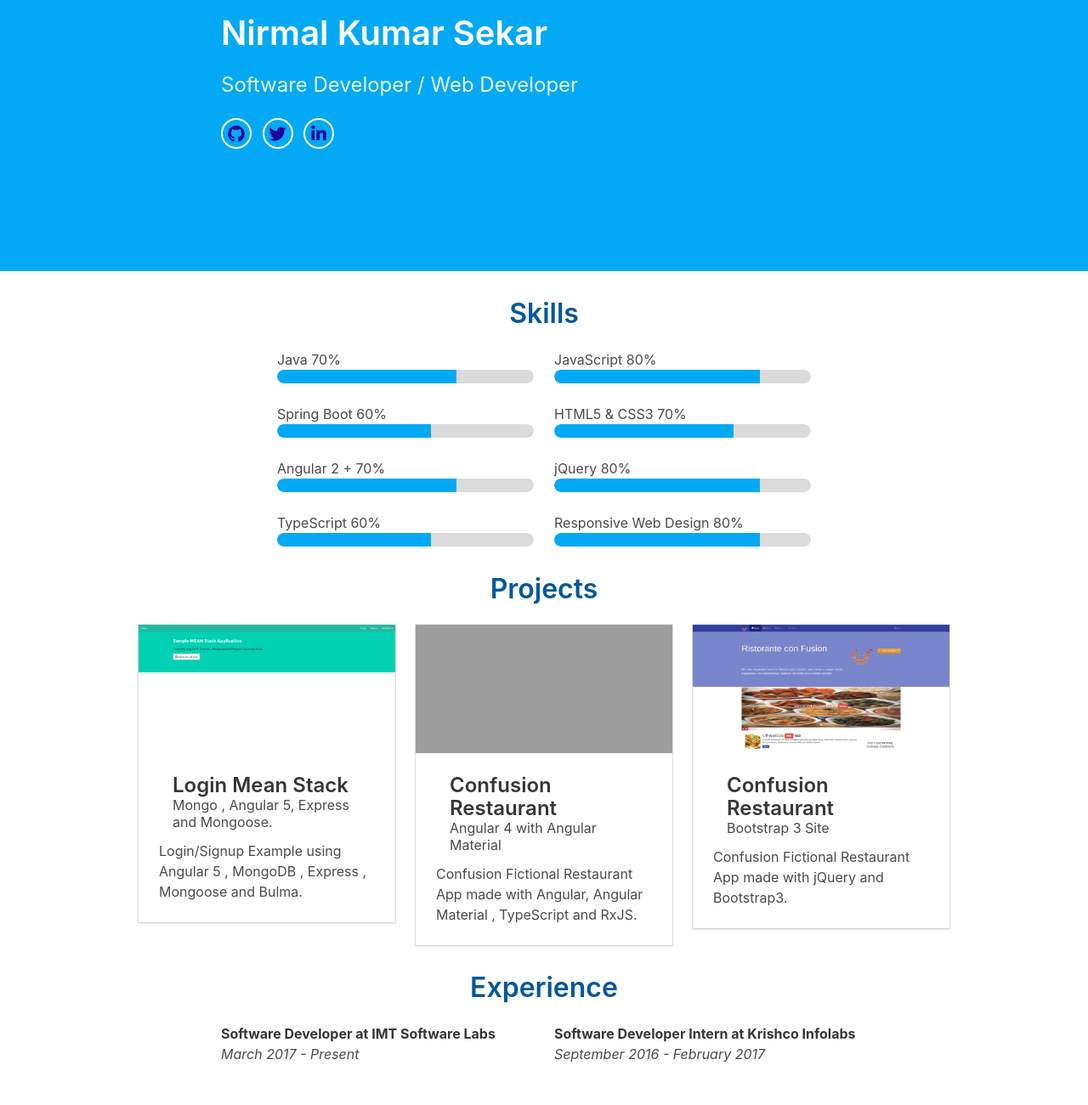
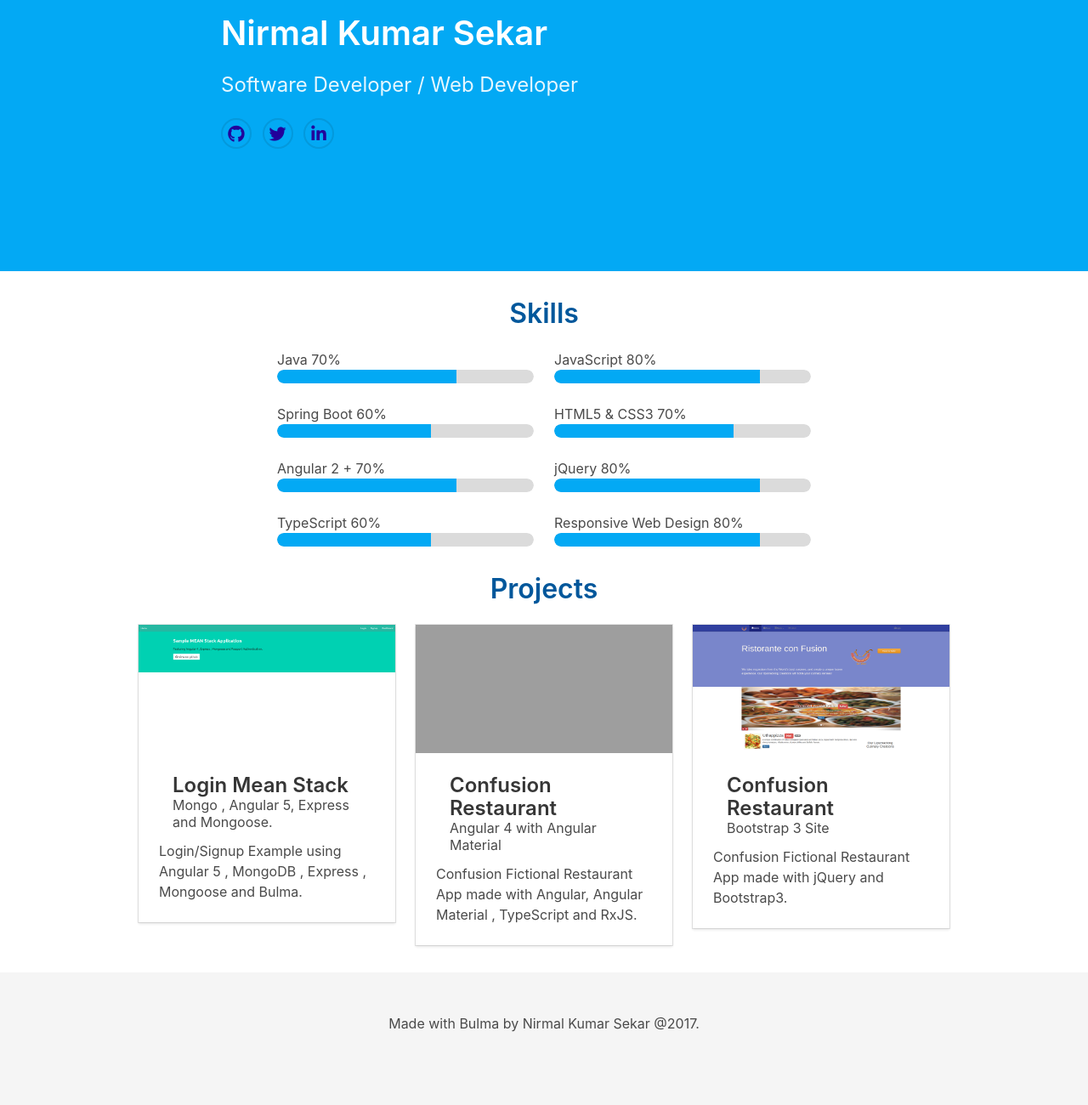
Before and after one commit to MosheMalatji/portfolio-with-bulma, a website: page index.html in a window 1280 px wide. Shown: the part 180-1480 px from the top of the page at 85% size. Drawn offline with nearby package versions, Linux system fonts and the light colour scheme; grey boxes are pictures that could not be loaded.

Commit message:
Commented out experience section and modified social icons

```diff
--- a/_sass/main.scss
+++ b/_sass/main.scss
@@ -23,7 +23,7 @@ div.social-icons span.icon {
     padding:1em;
     margin-right: 0.5em;
     border-radius: 60px;
-    border: 2px solid #fff;
+    border: 2px solid rgba(10, 10, 10, 0.1);
 }
 
 i.fa {
--- a/index.html
+++ b/index.html
@@ -219,7 +219,7 @@
 
     </div>
   </section>
-  <section class="experience-section main-content is-medium">
+  <!-- <section class="experience-section main-content is-medium">
     <h2 class="has-text-centered title is-3">Experience</h2>
     <div class="experience">
       <div class="container">
@@ -243,7 +243,7 @@
         </div>
       </div>
 
-  </section>
+  </section> -->
   <footer class="footer">
     <section>
       <div class="container">
```
Also changed, not shown: css/main.css.
